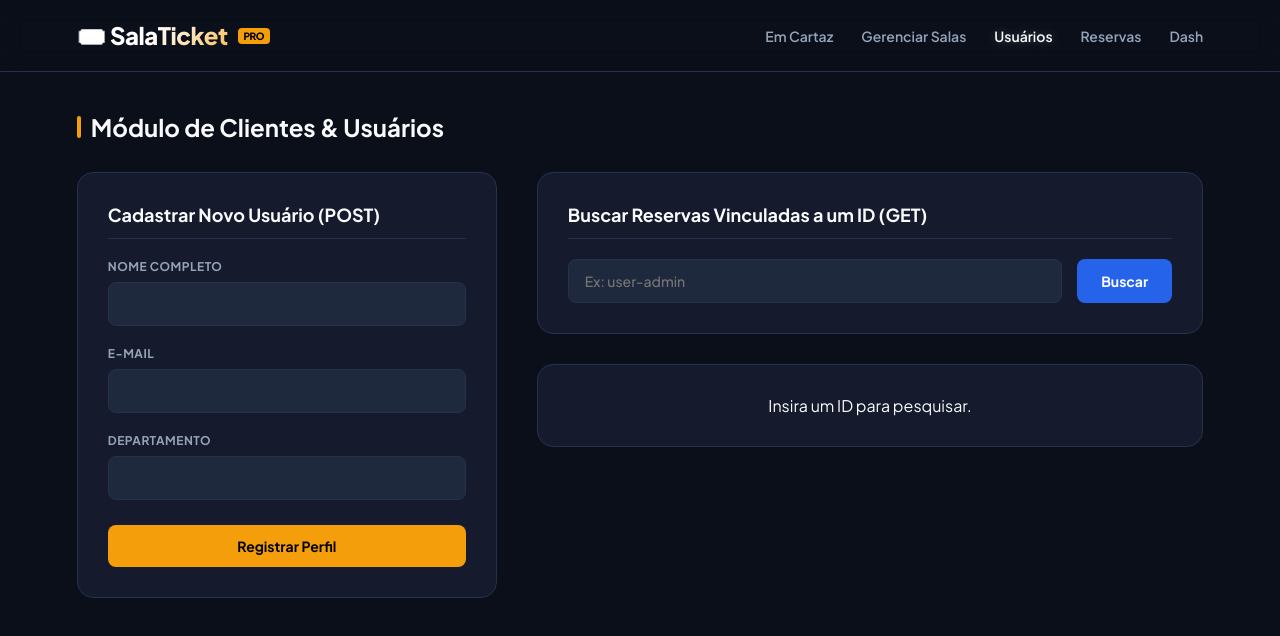
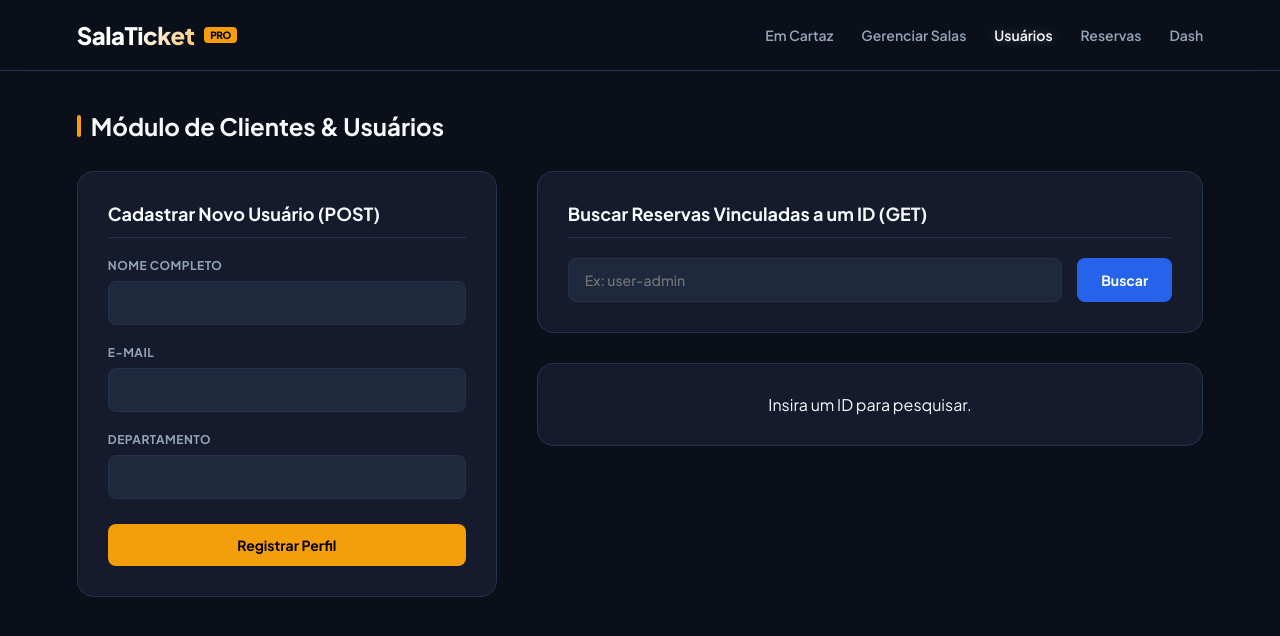
Before and after one commit to viniciusrodrigues70/trabalho--pweb--2-bim, a website: page src/public/usuarios.html in a window 1280 px wide. Drawn offline with Linux system fonts and the light colour scheme.

Commit message:
apagando alguns detalhes fúteis.

```diff
--- a/src/public/js/salas.js
+++ b/src/public/js/salas.js
@@ -1,6 +1,4 @@
-// Este arquivo gerencia a vitrine (index.html) e o CRUD (salas.html)
 document.addEventListener('DOMContentLoaded', () => {
-    // --- Lógica para o index.html ---
     const vitrineContainer = document.getElementById('container-vitrine-salas');
     if (vitrineContainer) {
         carregarVitrineSalas();
@@ -10,7 +8,6 @@ document.addEventListener('DOMContentLoaded', () => {
         });
     }
 
-    // --- Lógica para o salas.html ---
     const crudContainer = document.getElementById('lista-controle-salas');
     if (crudContainer) {
         carregarGerenciadorSalas();
@@ -19,7 +16,6 @@ document.addEventListener('DOMContentLoaded', () => {
     }
 });
 
-// Funções da Vitrine (GET)
 async function carregarVitrineSalas(capacidadeMin = '') {
     const container = document.getElementById('container-vitrine-salas');
     try {
@@ -62,7 +58,6 @@ async function carregarVitrineSalas(capacidadeMin = '') {
     } catch (error) { console.error(error); }
 }
 
-// Funções do CRUD (GET, POST, PUT, DELETE)
 async function carregarGerenciadorSalas() {
     const container = document.getElementById('lista-controle-salas');
     try {
@@ -123,7 +118,6 @@ async function salvarSala(e) {
     }
 }
 
-// Vinculadas ao escopo global (window) para funcionarem nos botões dinâmicos do HTML
 window.carregarDetalhes = async function(id) {
     const res = await fetch(`/salas/${id}`);
     const sala = await res.json();
--- a/src/public/usuarios.html
+++ b/src/public/usuarios.html
@@ -8,7 +8,7 @@
 </head>
 <body>
     <header>
-        <div class="logo">🎟️ SalaTicket <span>PRO</span></div>
+        <div class="logo"> SalaTicket <span>PRO</span></div>
         <nav>
             <a href="index.html">Em Cartaz</a>
             <a href="salas.html">Gerenciar Salas</a>
```
Also changed, not shown: src/public/js/reservas.js (+0 -10 lines).
